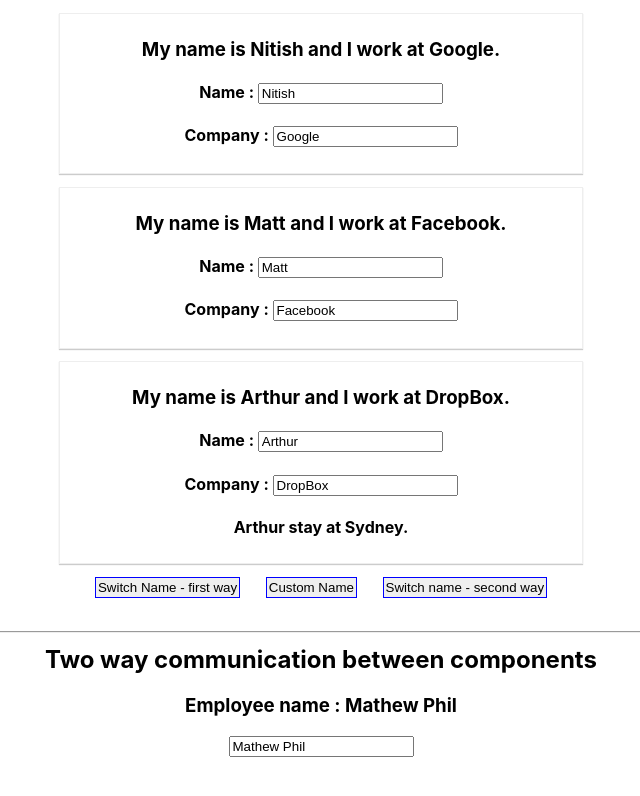
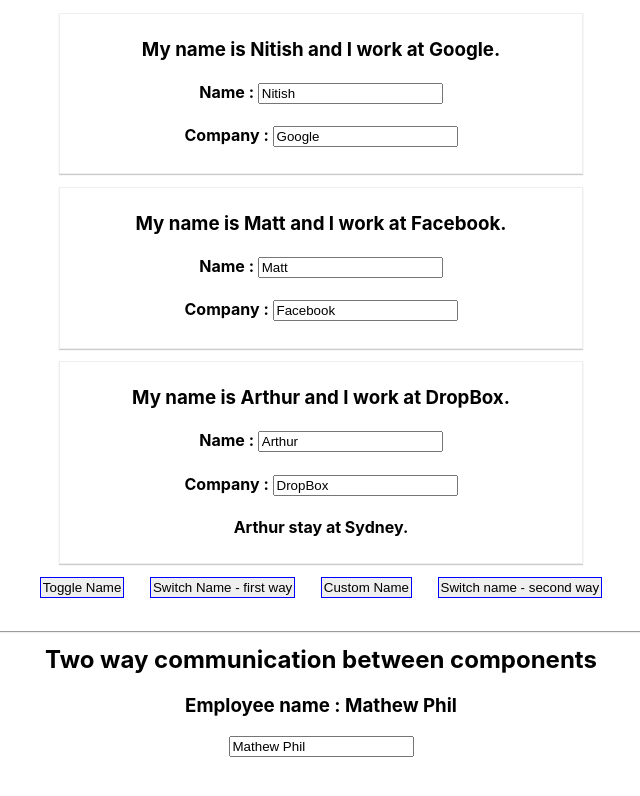
Before and after one commit to nitishbhushan2013/react, a React (Create React App) app in the folder react-complete-guide/: page / in a window 1280 px wide. Shown: the top 796 px of the page, without its empty margins (319-959 px from the left). Built offline with nearby package versions, Linux system fonts and the light colour scheme.

Commit message:
conditional toggle

```diff
--- a/react-complete-guide/src/App.js
+++ b/react-complete-guide/src/App.js
@@ -14,10 +14,18 @@ class App extends Component {
     employee : [
       {name : "Mathew Phil"},
       {name : "Scott Morrison"}
-    ]
+    ],
+    showPerson : true
   }
  // we call this.setState() to pass the updated object. React will then compare the old
  // and new value to discover the update and accordingly would update ONLY the changed part.
+ toggleName = () => {
+    const doesShow = this.state.showPerson;
+    this.setState({
+       showPerson : !doesShow
+    });
+
+ }
 
   nameChangeHandler = () => {
     this.setState({
@@ -86,6 +94,13 @@ class App extends Component {
 
     return (
       <div className="App">
+
+
+      { // In react, any thing inside curly braces is a javascript and ideally react allow us to stite htm,l inside js as a jsx syntax. We take advantage of above two facts to write conditional statement. It accept ternary syntax and does not accept if clause.
+      //execute ternery conditional statement based on state value
+// Wrap needed component inside the curly braces, all wrapped inside a root div to ddefine the body.
+        this.state.showPerson ?
+          <div>
             <Person
               name = {this.state.persons[0].name}
               company = {this.state.persons[0].company}
@@ -102,15 +117,26 @@ class App extends Component {
             <Person
               name = {this.state.persons[2].name}
               company = {this.state.persons[2].company}> Arthur stay at Sydney. </Person>
+          </div> : null
+      }
+
+        <button
+          style = {style}
+          onClick = {this.toggleName}  > Toggle Name </button>
 
          <button
           style = {style}
           onClick = {this.nameChangeHandler} > Switch Name - first way
          </button>
 
-         <button style = {style} onClick = {this.customNameChangeHandler.bind(this, "Mr. Nitish Bhushan", "Google HQ")} > Custom Name </button>
+         <button
+          style = {style}
+          onClick = {this.customNameChangeHandler.bind(this, "Mr. Nitish Bhushan", "Google HQ")} > Custom Name </button>
 
-         <button style = {style} onClick = { () => this.customNameChangeHandler("Mr. Andrew Kasis", "Macquarie")}> Switch name - second way </button>
+         <button
+          style = {style}
+          onClick = { () => this.customNameChangeHandler("Mr. Andrew Kasis", "Macquarie")}> Switch name - second way </button>
+
 
 
          <h2> <hr></hr>Two way communication between components</h2>
```
Lines whose indentation alone changed are shown as unchanged.
